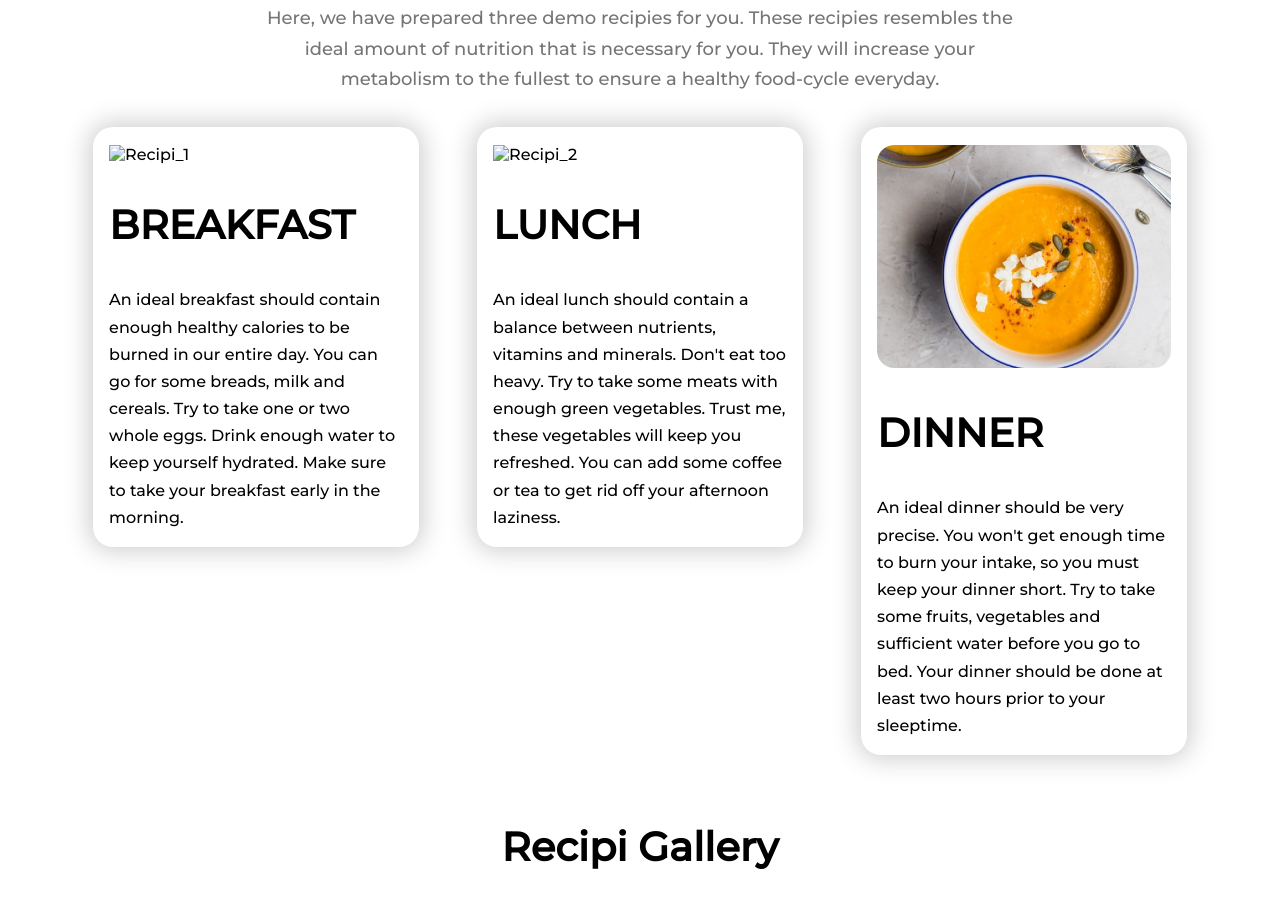
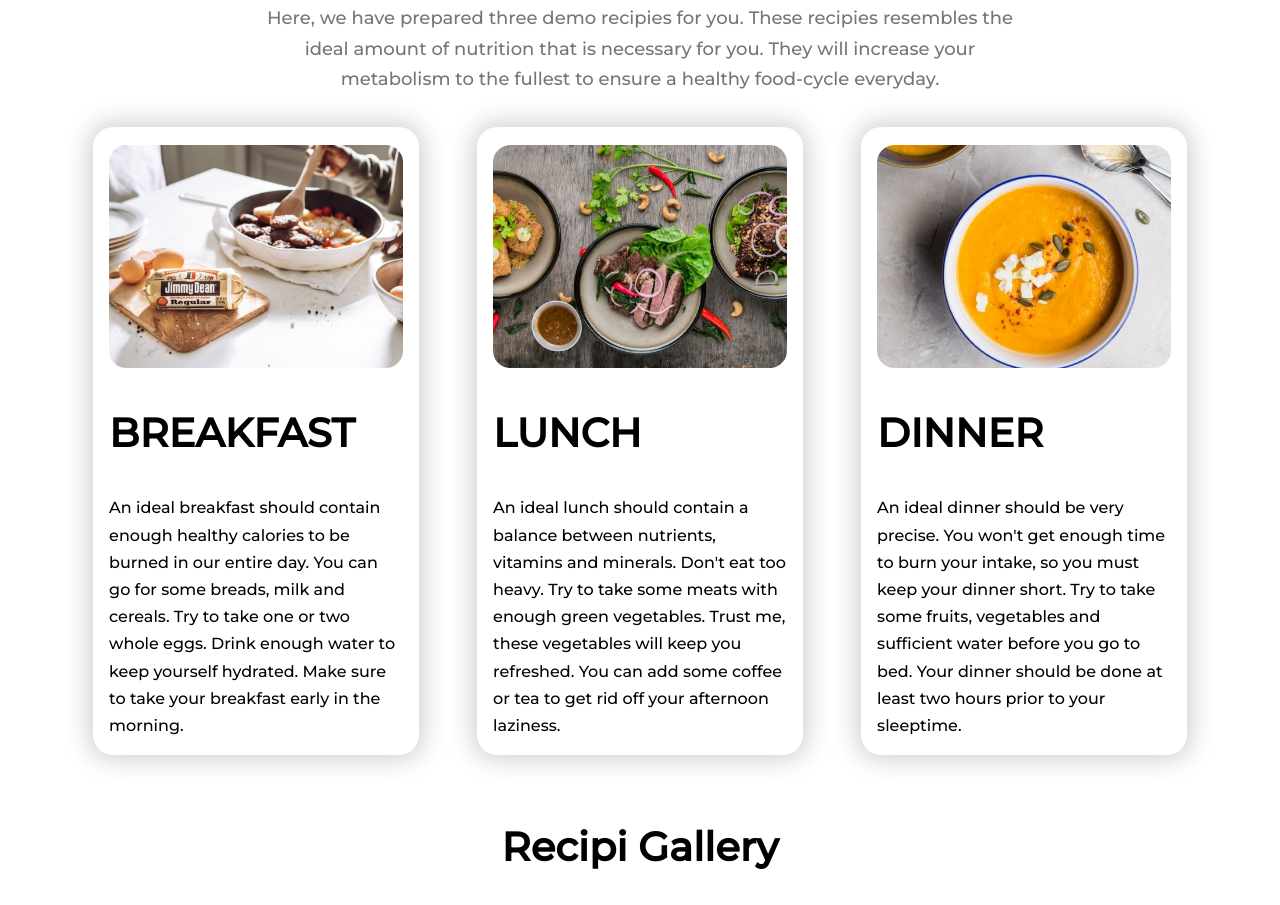
Before and after one commit to samiur1102/Food-Network, a plain HTML site: page index.html in a window 1280 px wide. Shown: the part 1449-2354 px from the top of the page. Drawn offline with Linux system fonts and the light colour scheme; the site is published under a folder, as on GitHub Pages, so addresses that start at the root find nothing.

Commit message:
issues resolved

```diff
--- a/index.html
+++ b/index.html
@@ -62,7 +62,7 @@
     </section>
     <section class="Recipies">
         <div class="Recipies-box">
-            <img src="/images/Project Cover 2.jpg" alt="Recipi_1">
+            <img src="images/Project Cover 2.jpg" alt="Recipi_1">
             <h2>BREAKFAST</h2>
             <p>An ideal breakfast should contain enough healthy calories to be burned in our entire day.
                 You can go for some breads, milk and cereals. Try to take one or two whole eggs. Drink enough water
@@ -70,7 +70,7 @@
             </p>
         </div>
         <div class="Recipies-box">
-            <img src="/images/Project Cover1.jpg" alt="Recipi_2">
+            <img src="images/Project Cover1.jpg" alt="Recipi_2">
             <h2>LUNCH</h2>
             <p>An ideal lunch should contain a balance between nutrients, vitamins and minerals. Don't eat too heavy.
                 Try to take some meats with enough green vegetables. Trust me, these vegetables
```
